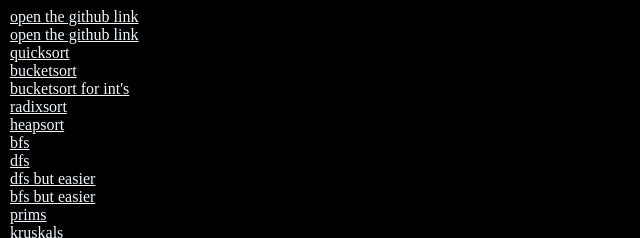
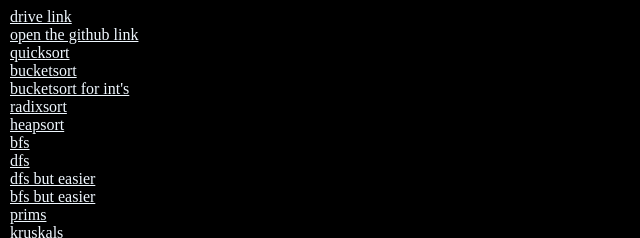
Before and after one commit to shaurya2093/aa-codes, a plain HTML site: page index.html in a window 1280 px wide. Shown: the top 238 px of the page, 0-640 px from the left. Drawn offline with Linux system fonts and the light colour scheme.

Commit message:
Update index.html

```diff
--- a/index.html
+++ b/index.html
@@ -12,7 +12,7 @@
     }
 </style>
 <body bgcolor="black">
-    <a href="https://drive.google.com/drive/folders/1APmA8GKFoCi_tqQjLH6q5lGFQXMojzob?usp=sharing">open the github link</a><br />
+    <a href="https://drive.google.com/drive/folders/1APmA8GKFoCi_tqQjLH6q5lGFQXMojzob?usp=sharing">drive link</a><br />
     <a href="https://github.com/shaurya2093/aa-codes">open the github link</a><br />
     <a href="quick_sort.cpp">quicksort</a><br />
     <a href="bucket_practice.cpp">bucketsort</a><br />
```
